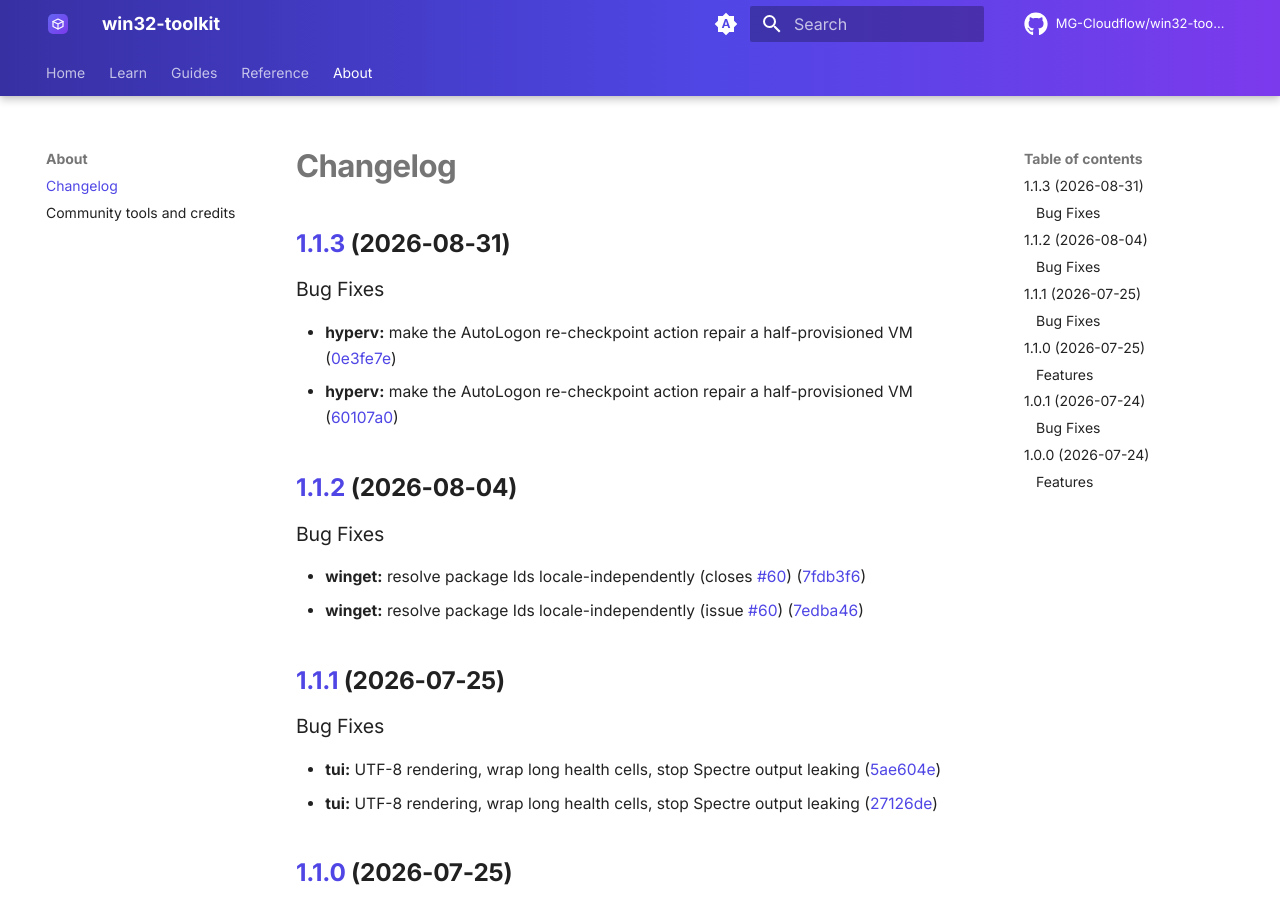
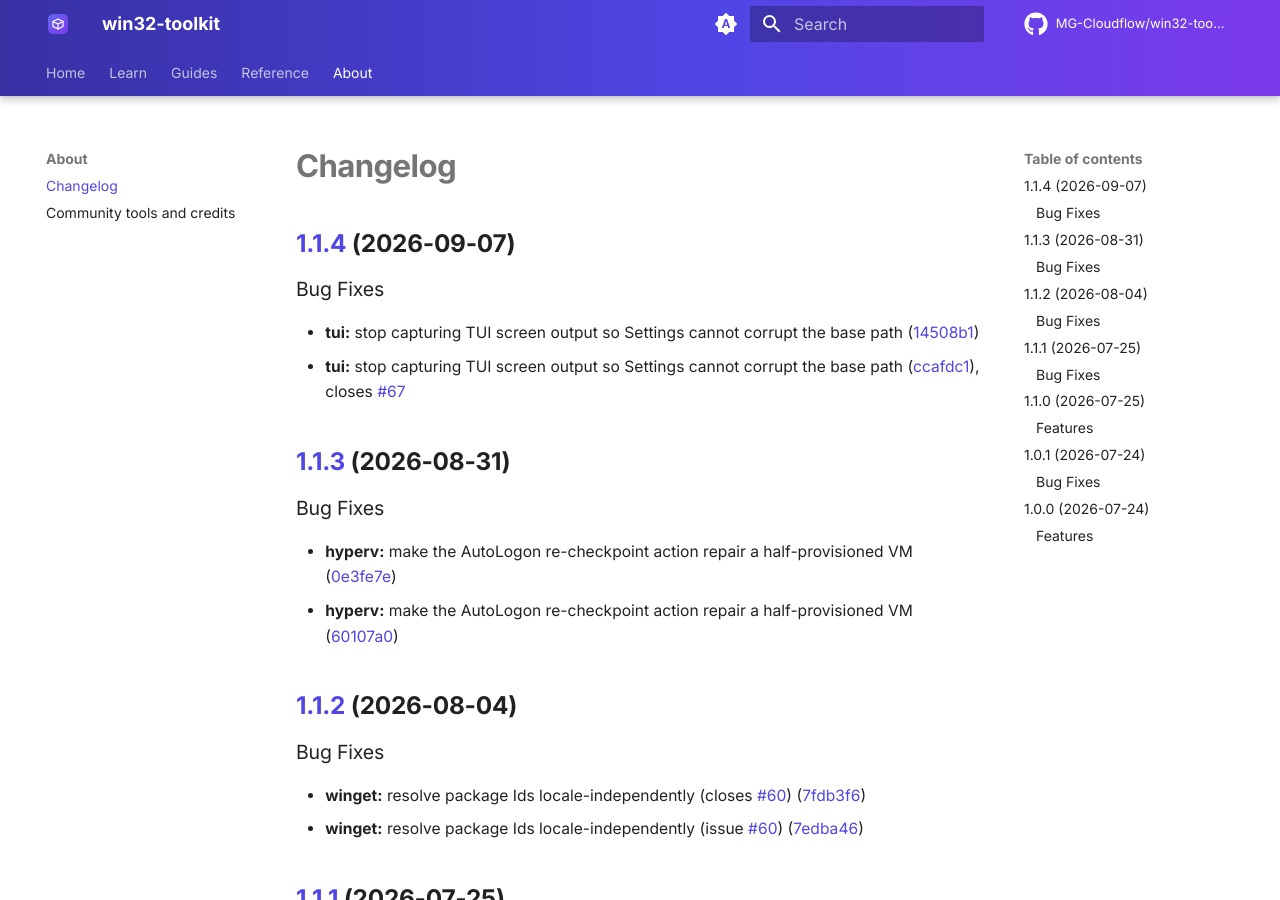
Before and after one commit to MG-Cloudflow/win32-toolkit, an MkDocs documentation site: the page built from docs/changelog.md, in a window 1280 px wide and 900 px high. Built offline with MkDocs 1.6.1 and Material for MkDocs 9.7.7, drawn with Linux system fonts in a browser that asks for light colours; comment, search, counter and statistics services are not loaded.

Commit message:
chore(main): release 1.1.4

```diff
--- a/docs/changelog.md
+++ b/docs/changelog.md
@@ -1,4 +1,12 @@
 # Changelog
+
+## [1.1.4](https://github.com/MG-Cloudflow/win32-toolkit/compare/v1.1.3...v1.1.4) (2026-09-07)
+
+
+### Bug Fixes
+
+* **tui:** stop capturing TUI screen output so Settings cannot corrupt the base path ([14508b1](https://github.com/MG-Cloudflow/win32-toolkit/commit/14508b1dbc5e462fa277ac866f35a64ddbbd25be))
+* **tui:** stop capturing TUI screen output so Settings cannot corrupt the base path ([ccafdc1](https://github.com/MG-Cloudflow/win32-toolkit/commit/ccafdc1672d07478d458cfdf4e86d69ca4686975)), closes [#67](https://github.com/MG-Cloudflow/win32-toolkit/issues/67)
 
 ## [1.1.3](https://github.com/MG-Cloudflow/win32-toolkit/compare/v1.1.2...v1.1.3) (2026-08-31)
 
```
Also changed, not shown: .release-please-manifest.json, 1 other file.
